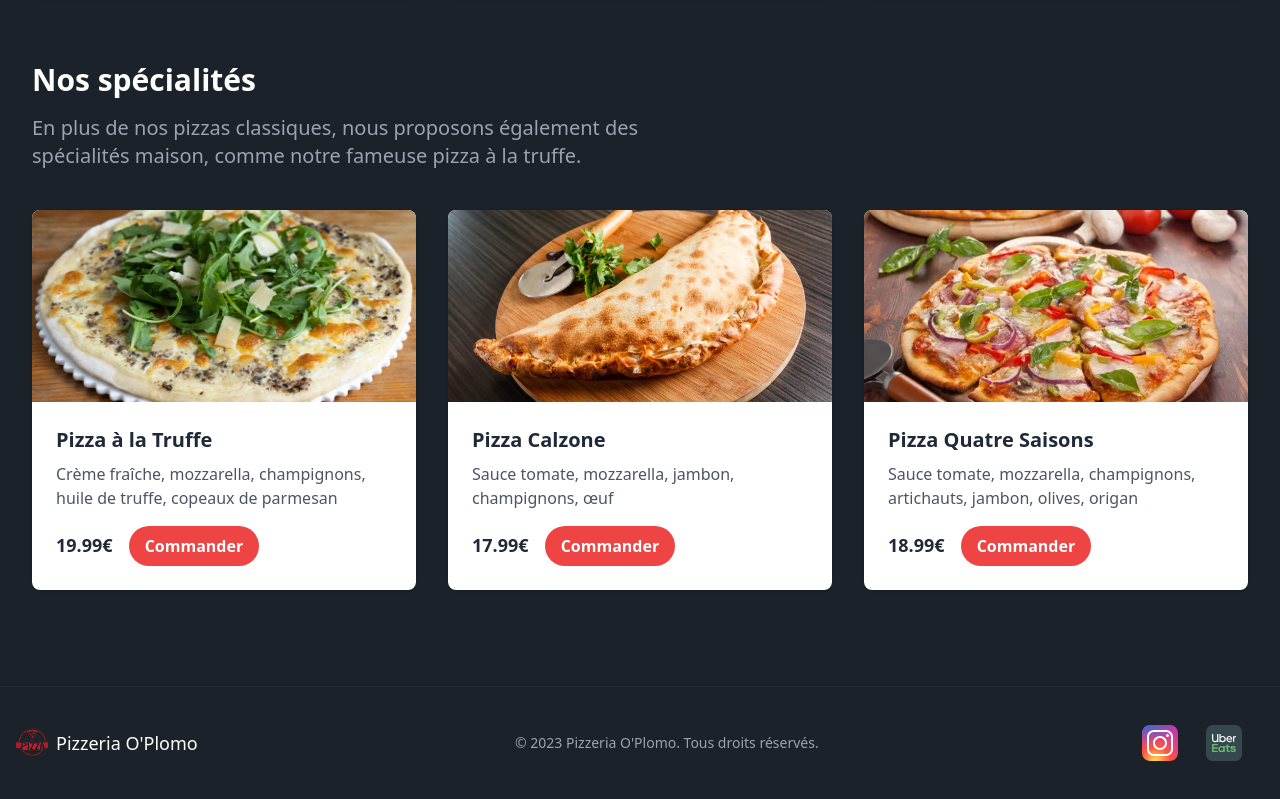
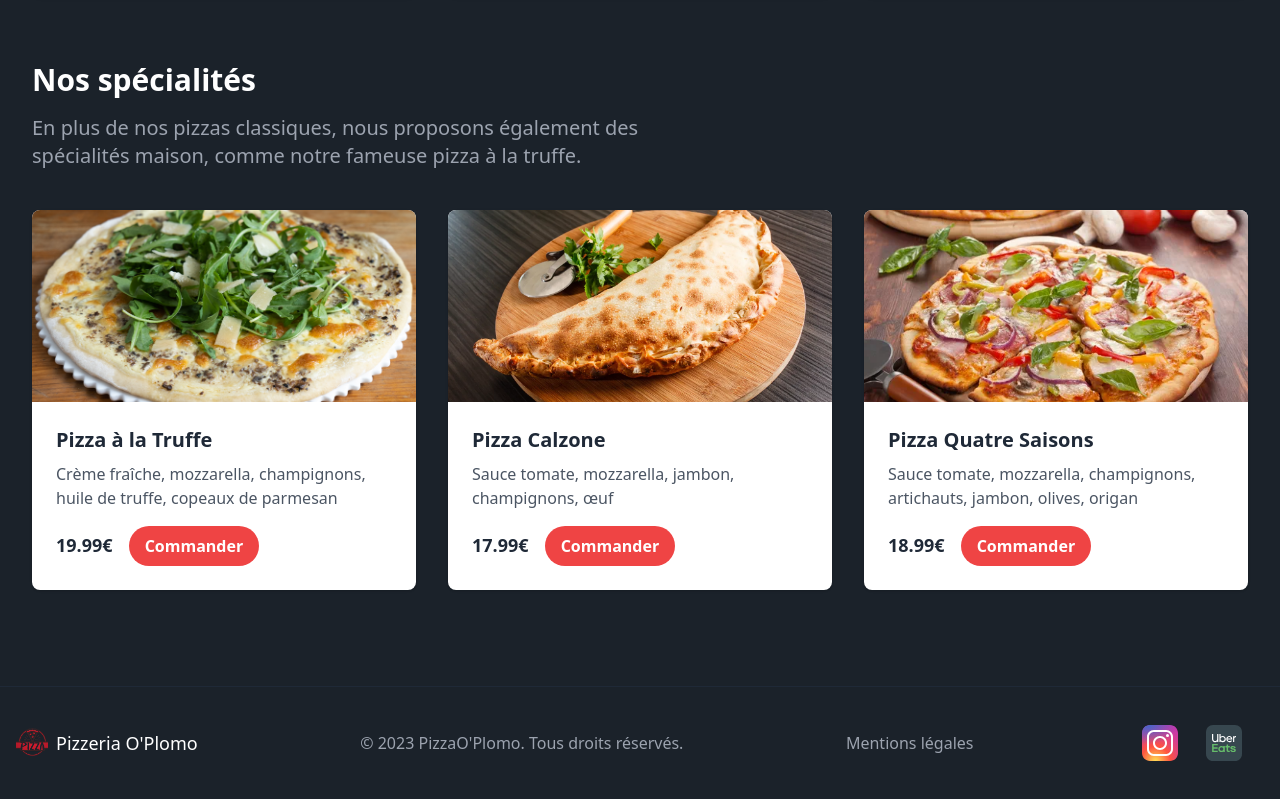
Before and after one commit to PizzaOPlomo/Front-PizzaOPlomo, an Angular app: page / in a window 1280 px wide. Shown: the part 1832-2631 px from the top of the page. Built offline with nearby package versions, Linux system fonts and the light colour scheme.

Commit message:
Fixed footer

```diff
--- a/src/app/components/include/footer/footer.component.html
+++ b/src/app/components/include/footer/footer.component.html
@@ -7,7 +7,10 @@
         <span class="text-white font-medium text-lg">Pizzeria O'Plomo</span>
       </div>
       <div>
-        <p class="text-sm text-gray-400">© 2023 Pizzeria O'Plomo. Tous droits réservés.</p>
+        <p class="text-gray-400">© 2023 PizzaO'Plomo. Tous droits réservés.</p>
+      </div>
+      <div>
+        <a href="assets/legal.pdf" class="text-gray-400 hover:text-white">Mentions légales</a>
       </div>
       <div class="flex mt-4 md:mt-0">
         <a href="#" class="text-gray-400 hover:text-white mr-4">
```
Also changed, not shown: 1 other file (tests, documents, lock files or other folders).
